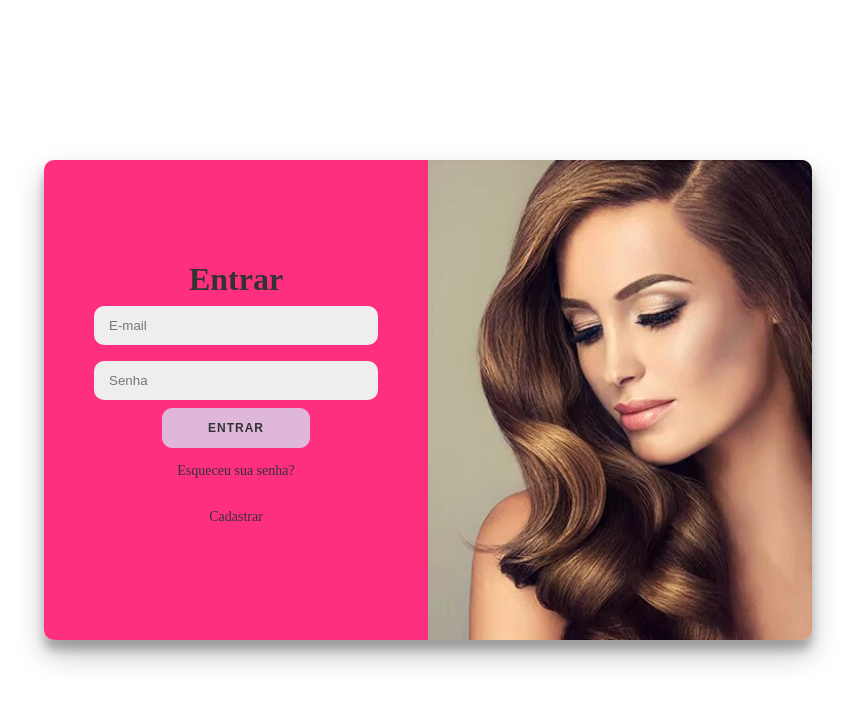
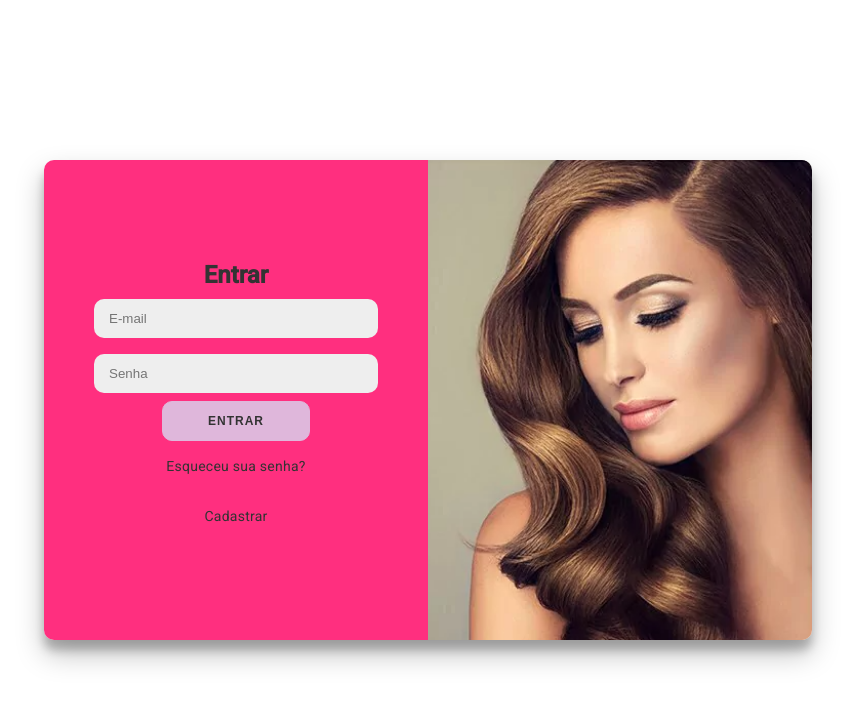
Before and after one commit to Deivimm/salon-hair, an Angular app: page /login-form in a window 1280 px wide. Shown: the top 704 px of the page, without its empty margins (212-1067 px from the left). Built offline with nearby package versions, Linux system fonts and the light colour scheme.

Commit message:
fix: 🐛 resolve conflitos e adiciona angular material (#2)

```diff
--- a/angular.json
+++ b/angular.json
@@ -30,6 +30,7 @@
               "src/assets"
             ],
             "styles": [
+              "@angular/material/prebuilt-themes/purple-green.css",
               "src/styles.scss"
             ],
             "scripts": []
@@ -93,6 +94,7 @@
               "src/assets"
             ],
             "styles": [
+              "@angular/material/prebuilt-themes/purple-green.css",
               "src/styles.scss"
             ],
             "scripts": []
--- a/src/app/app.module.ts
+++ b/src/app/app.module.ts
@@ -3,6 +3,7 @@
 
 import { AppRoutingModule } from './app-routing.module';
 import { AppComponent } from './app.component';
+import { BrowserAnimationsModule } from '@angular/platform-browser/animations';
 
 @NgModule({
   declarations: [
@@ -10,7 +11,8 @@
    ],
   imports: [
     BrowserModule,
-    AppRoutingModule
+    AppRoutingModule,
+    BrowserAnimationsModule
   ],
   providers: [],
   bootstrap: [AppComponent]
--- a/src/index.html
+++ b/src/index.html
@@ -6,8 +6,11 @@
   <base href="/">
   <meta name="viewport" content="width=device-width, initial-scale=1">
   <link rel="icon" type="image/x-icon" href="favicon.ico">
+  <link rel="preconnect" href="https://fonts.gstatic.com">
+  <link href="https://fonts.googleapis.com/css2?family=Roboto:wght@300;400;500&display=swap" rel="stylesheet">
+  <link href="https://fonts.googleapis.com/icon?family=Material+Icons" rel="stylesheet">
 </head>
-<body>
+<body class="mat-typography">
   <app-root></app-root>
 </body>
 </html>
--- a/src/styles.scss
+++ b/src/styles.scss
@@ -1 +1,4 @@
 /* You can add global styles to this file, and also import other style files */
+
+html, body { height: 100%; }
+body { margin: 0; font-family: Roboto, "Helvetica Neue", sans-serif; }
```
Also changed, not shown: package.json (line endings or trailing spaces), 1 other file (tests, documents, lock files or other folders).
